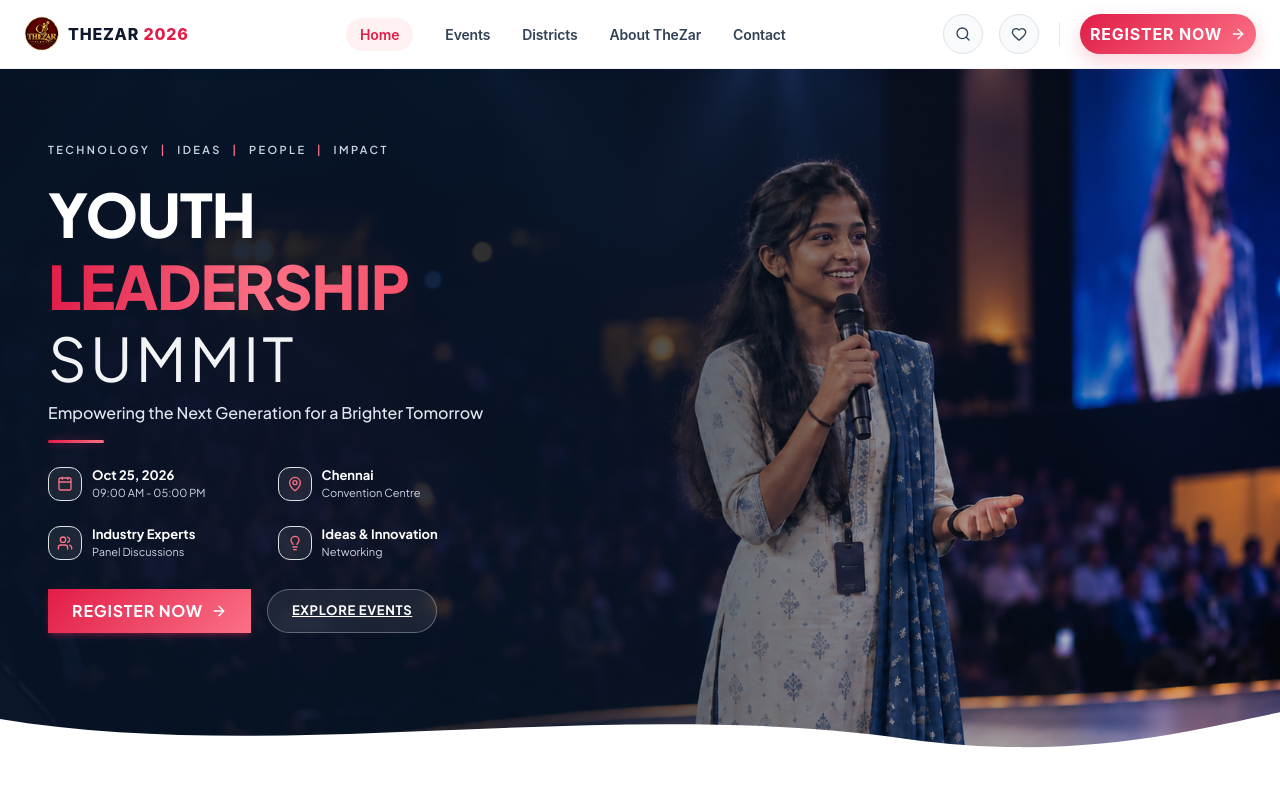
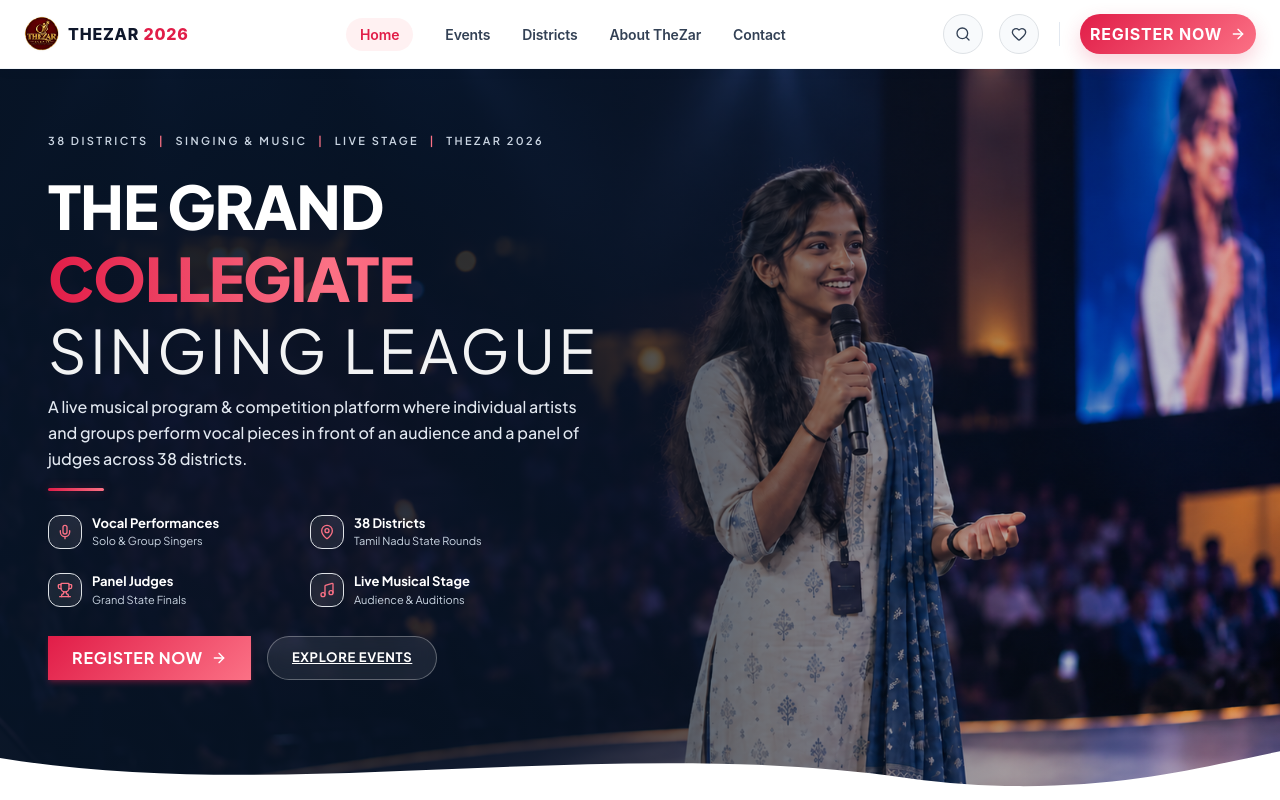
Before and after one commit to jeyajo2005/Thezar, a React (Vite) app in the folder frontend/: page / in a window 1280 px wide. Shown: the top 800 px of the page. Built offline with nearby package versions, Linux system fonts and the light colour scheme; a web font is replaced by a local one.

Commit message:
Refine Hero text for TheZar singing & live musical collegiate competition

```diff
--- a/frontend/src/Component/Home/Hero.jsx
+++ b/frontend/src/Component/Home/Hero.jsx
@@ -1,5 +1,5 @@
 import heroSpeakerImg from '../../assets/Young_woman.png';
-import { Calendar, MapPin, Users, Lightbulb, ArrowRight } from 'lucide-react';
+import { Calendar, MapPin, Mic, Trophy, Music, ArrowRight } from 'lucide-react';
 
 export default function Hero({ onOpenRegister }) {
   return (
@@ -14,7 +14,7 @@ export default function Hero({ onOpenRegister }) {
       <div className="absolute inset-0 z-0 overflow-hidden">
         <img
           src={heroSpeakerImg}
-          alt="Youth Leadership Summit Keynote Speaker"
+          alt="TheZar 2026 Singing & Performance Stage Atmosphere"
           className="w-full h-full object-cover object-[80%_25%] sm:object-[center_20%] lg:object-[75%_22%]"
         />
 
@@ -45,13 +45,13 @@ export default function Hero({ onOpenRegister }) {
 
           {/* 1. TOP EYEBROW HEADER */}
           <div className="text-[10px] sm:text-[11px] font-semibold tracking-[0.22em] uppercase text-slate-300">
-            TECHNOLOGY <span className="text-[#FB7185] mx-1.5">|</span> IDEAS <span className="text-[#FB7185] mx-1.5">|</span> PEOPLE <span className="text-[#FB7185] mx-1.5">|</span> IMPACT
+            38 DISTRICTS <span className="text-[#FB7185] mx-1.5">|</span> SINGING & MUSIC <span className="text-[#FB7185] mx-1.5">|</span> LIVE STAGE <span className="text-[#FB7185] mx-1.5">|</span> THEZAR 2026
           </div>
 
-          {/* 2. TYPOGRAPHIC HEADING STACK (Rose Theme) */}
+          {/* 2. TYPOGRAPHIC HEADING STACK */}
           <h1 className="flex flex-col uppercase tracking-tight leading-[0.94]">
             <span className="text-[32px] sm:text-[44px] md:text-[52px] lg:text-[60px] font-extrabold text-white">
-              YOUTH
+              THE GRAND
             </span>
             <span
               className="text-[32px] sm:text-[44px] md:text-[52px] lg:text-[60px] font-extrabold text-transparent bg-clip-text"
@@ -59,17 +59,17 @@ export default function Hero({ onOpenRegister }) {
                 backgroundImage: 'linear-gradient(90deg, #E11D48 0%, #FB7185 50%, #F43F5E 100%)',
               }}
             >
-              LEADERSHIP
+              COLLEGIATE
             </span>
             <span className="text-[32px] sm:text-[44px] md:text-[52px] lg:text-[60px] font-light text-white/95 tracking-[0.06em]">
-              SUMMIT
+              SINGING LEAGUE
             </span>
           </h1>
 
           {/* 3. SUBTITLE & ROSE DECORATIVE LINE */}
           <div className="space-y-2.5">
-            <p className="text-[14px] sm:text-[15px] lg:text-[16px] font-medium text-slate-200 leading-snug">
-              Empowering the Next Generation for a Brighter Tomorrow
+            <p className="text-[14px] sm:text-[15px] lg:text-[16px] font-medium text-slate-200 leading-relaxed">
+              A live musical program & competition platform where individual artists and groups perform vocal pieces in front of an audience and a panel of judges across 38 districts.
             </p>
             <div
               className="w-14 h-[3px] rounded-full"
@@ -82,47 +82,47 @@ export default function Hero({ onOpenRegister }) {
 
           {/* 4. EVENT DETAILS 2x2 GRID */}
           <div className="grid grid-cols-1 sm:grid-cols-2 gap-4 pt-1 max-w-[500px]">
-            {/* Date & Time */}
+            {/* Vocal Performances */}
             <div className="flex items-start gap-2.5">
               <div className="p-2 rounded-xl bg-white/[0.08] border border-white/10 text-[#FB7185] shrink-0">
-                <Calendar className="w-4 h-4 text-[#FB7185]" />
+                <Mic className="w-4 h-4 text-[#FB7185]" />
               </div>
               <div>
-                <div className="text-[13px] font-bold text-white leading-tight">Oct 25, 2026</div>
-                <div className="text-[11px] text-slate-300 mt-0.5">09:00 AM - 05:00 PM</div>
+                <div className="text-[13px] font-bold text-white leading-tight">Vocal Performances</div>
+                <div className="text-[11px] text-slate-300 mt-0.5">Solo & Group Singers</div>
               </div>
             </div>
 
-            {/* Location */}
+            {/* 38 Districts */}
             <div className="flex items-start gap-2.5">
               <div className="p-2 rounded-xl bg-white/[0.08] border border-white/10 text-[#FB7185] shrink-0">
                 <MapPin className="w-4 h-4 text-[#FB7185]" />
               </div>
               <div>
-                <div className="text-[13px] font-bold text-white leading-tight">Chennai</div>
-                <div className="text-[11px] text-slate-300 mt-0.5">Convention Centre</div>
+                <div className="text-[13px] font-bold text-white leading-tight">38 Districts</div>
+                <div className="text-[11px] text-slate-300 mt-0.5">Tamil Nadu State Rounds</div>
               </div>
             </div>
 
-            {/* Audience */}
+            {/* Panel Judges */}
             <div className="flex items-start gap-2.5">
               <div className="p-2 rounded-xl bg-white/[0.08] border border-white/10 text-[#FB7185] shrink-0">
-                <Users className="w-4 h-4 text-[#FB7185]" />
+                <Trophy className="w-4 h-4 text-[#FB7185]" />
               </div>
               <div>
-                <div className="text-[13px] font-bold text-white leading-tight">Industry Experts</div>
-                <div className="text-[11px] text-slate-300 mt-0.5">Panel Discussions</div>
+                <div className="text-[13px] font-bold text-white leading-tight">Panel Judges</div>
+                <div className="text-[11px] text-slate-300 mt-0.5">Grand State Finals</div>
               </div>
             </div>
 
-            {/* Activities */}
+            {/* Live Musical Stage */}
             <div className="flex items-start gap-2.5">
               <div className="p-2 rounded-xl bg-white/[0.08] border border-white/10 text-[#FB7185] shrink-0">
-                <Lightbulb className="w-4 h-4 text-[#FB7185]" />
+                <Music className="w-4 h-4 text-[#FB7185]" />
               </div>
               <div>
-                <div className="text-[13px] font-bold text-white leading-tight">Ideas & Innovation</div>
-                <div className="text-[11px] text-slate-300 mt-0.5">Networking</div>
+                <div className="text-[13px] font-bold text-white leading-tight">Live Musical Stage</div>
+                <div className="text-[11px] text-slate-300 mt-0.5">Audience & Auditions</div>
               </div>
             </div>
           </div>
```
